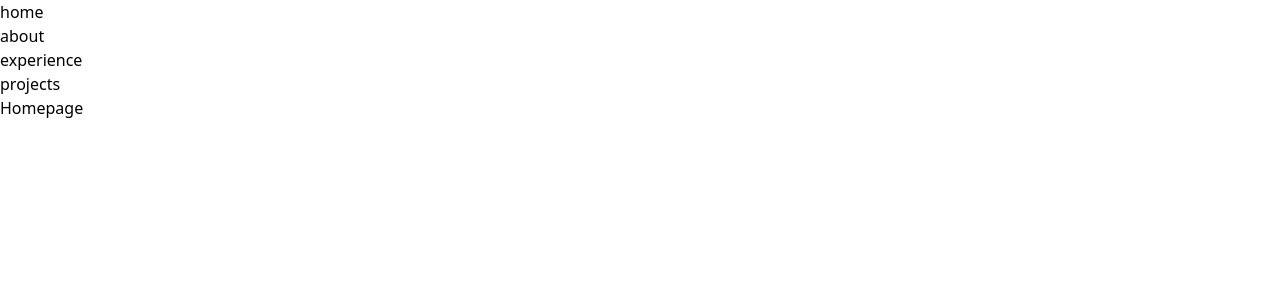
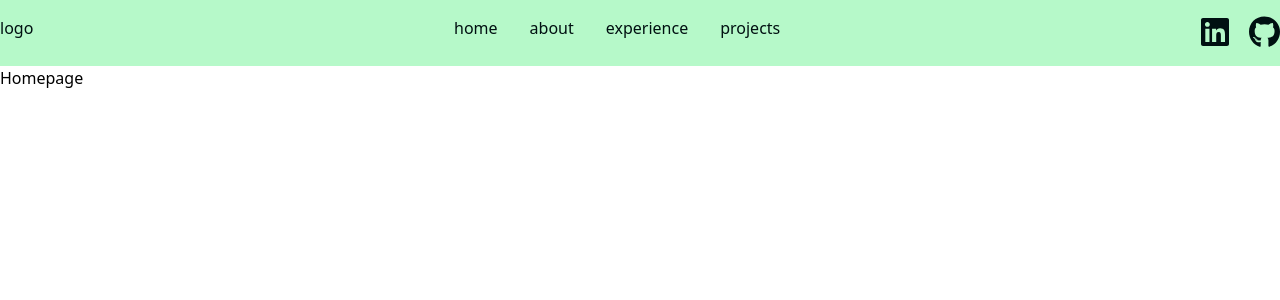
Before and after one commit to maxwelltyreece/Maxwellv2, a React (Create React App) app: page / in a window 1280 px wide. Shown: the top 300 px of the page. Built offline with nearby package versions, Linux system fonts and the light colour scheme.

Commit message:
navbar
made edits and almost completed navbar

```diff
--- a/package.json
+++ b/package.json
@@ -4,6 +4,12 @@
   "private": true,
   "dependencies": {
     "@craco/craco": "^5.9.0",
+    "@fortawesome/fontawesome-free": "^6.4.0",
+    "@fortawesome/fontawesome-svg-core": "^6.4.0",
+    "@fortawesome/free-brands-svg-icons": "^6.4.0",
+    "@fortawesome/free-regular-svg-icons": "^6.4.0",
+    "@fortawesome/free-solid-svg-icons": "^6.4.0",
+    "@fortawesome/react-fontawesome": "^0.2.0",
     "@heroicons/react": "^1.0.1",
     "react": "^17.0.2",
     "react-dom": "^17.0.2",
--- a/src/App.js
+++ b/src/App.js
@@ -5,6 +5,7 @@ import About from "./components/About";
 import Home from "./components/Home";
 import Experience from "./components/Experience";
 import Layout from "./components/Layout";
+import Projects from "./components/Projects"
 
 
 
@@ -16,6 +17,7 @@ function App() {
         <Route index element={<Home />} />
         <Route path="about" element={<About />} />
         <Route path="experience" element={< Experience/>} />
+        <Route path="projects" element={< Projects/>} />
         </Route>
       </Routes>
     </BrowserRouter>
--- a/src/components/Experience.js
+++ b/src/components/Experience.js
@@ -4,7 +4,7 @@ export default function Home() {
   return (
       <section id="home">
         <div>
-          <p>Homepage</p>
+          <p>Experiences</p>
         </div>
       </section>
     );
--- a/src/components/Navbar.js
+++ b/src/components/Navbar.js
@@ -1,30 +1,66 @@
 import React from "react";
-import {NavLink } from 'react-router-dom'
+import {NavLink} from 'react-router-dom';
+import { FontAwesomeIcon } from '@fortawesome/react-fontawesome';
+import { faLinkedin, faGithub } from '@fortawesome/free-brands-svg-icons'
+
+
 
 const Navbar = () => {
   return (
-      <div className="navbar">
-        {/* <Link className="logo" to="/">
-          <img src={LogoS} alt="Logo" />
-          <img className="sub-logo" src={LogoSubtitle} alt="slobodan" />
-        </Link> */}
-        <nav>
-          <NavLink exact="true" activeclassname="active" to="/">
-            <p>home</p>
-          </NavLink>
-          <NavLink activeclassname="active" className="about-link" to="/About">
-            <p>about</p>
-          </NavLink>
+    <nav class="bg-Celadon font-medium text-RichBlack">
+      <div class="max-w-screen-xl flex flex-wrap justify-between content-center mx-auto py-4">
 
-          <NavLink activeclassname="active" className="experience-link" to="/Experience">
-            <p>experience</p>
-          </NavLink>
+        <NavLink to="/" >
+          logo
+        </NavLink>
 
-          <NavLink activeclassname="active" className="experience-link" to="/Projects">
-            <p>projects</p>
-          </NavLink>
-        </nav>
+
+
+
+        <div class="w-full md:block md:w-auto" id="navbar-default">
+          <ul class=" flex flex-col md:p-0 mt-4 border border-gray-100 rounded-lg md:flex-row md:space-x-8 md:mt-0 md:border-0 ">
+            <li>
+              <NavLink exact="true" activeclassname="active" to="/">home</NavLink>
+            </li>
+
+            <li>
+              <NavLink activeclassname="active" className="about-link" to="/About">about</NavLink>
+            </li>
+
+            <li>
+              <NavLink activeclassname="active" className="experience-link" to="/Experience">experience</NavLink>
+            </li>
+
+            <li>
+              <NavLink activeclassname="active" className="project-link" to="/Projects">projects</NavLink>
+            </li>
+          </ul>
+        </div>
+
+        <ul class="flex space-x-5 ">
+          <li>
+            <a
+              href="https://www.linkedin.com/in/maxwell-martin-188195206/"
+              target="_blank"
+
+            >
+              <FontAwesomeIcon icon={faLinkedin} size="2x"/>
+            </a>
+          </li>
+          <li>
+            <a
+              href="https://github.com/maxwelltyreece"
+              target="_blank"
+
+            >
+              <FontAwesomeIcon icon={faGithub} size="2x"/>
+            </a>
+          </li>
+        </ul>
       </div>
+
+    </nav>
+
   )
 }
 
--- a/tailwind.config.js
+++ b/tailwind.config.js
@@ -2,7 +2,16 @@ module.exports = {
   purge: ['./src/**/*.{js,jsx,ts,tsx}', './public/index.html'],
   darkMode: false, // or 'media' or 'class'
   theme: {
-    extend: {},
+    extend: {
+      colors: {
+        transparent: 'transparent',
+        'Nyanza': '#C9FFE2',
+        'Celadon': '#B6F9C9',
+        'Viridian': '#478978',
+        'RichBlack': '#001011',
+      },
+    },
+
   },
   variants: {
     extend: {},
```
Also changed, not shown: 1 other file (tests, documents, lock files or other folders).
